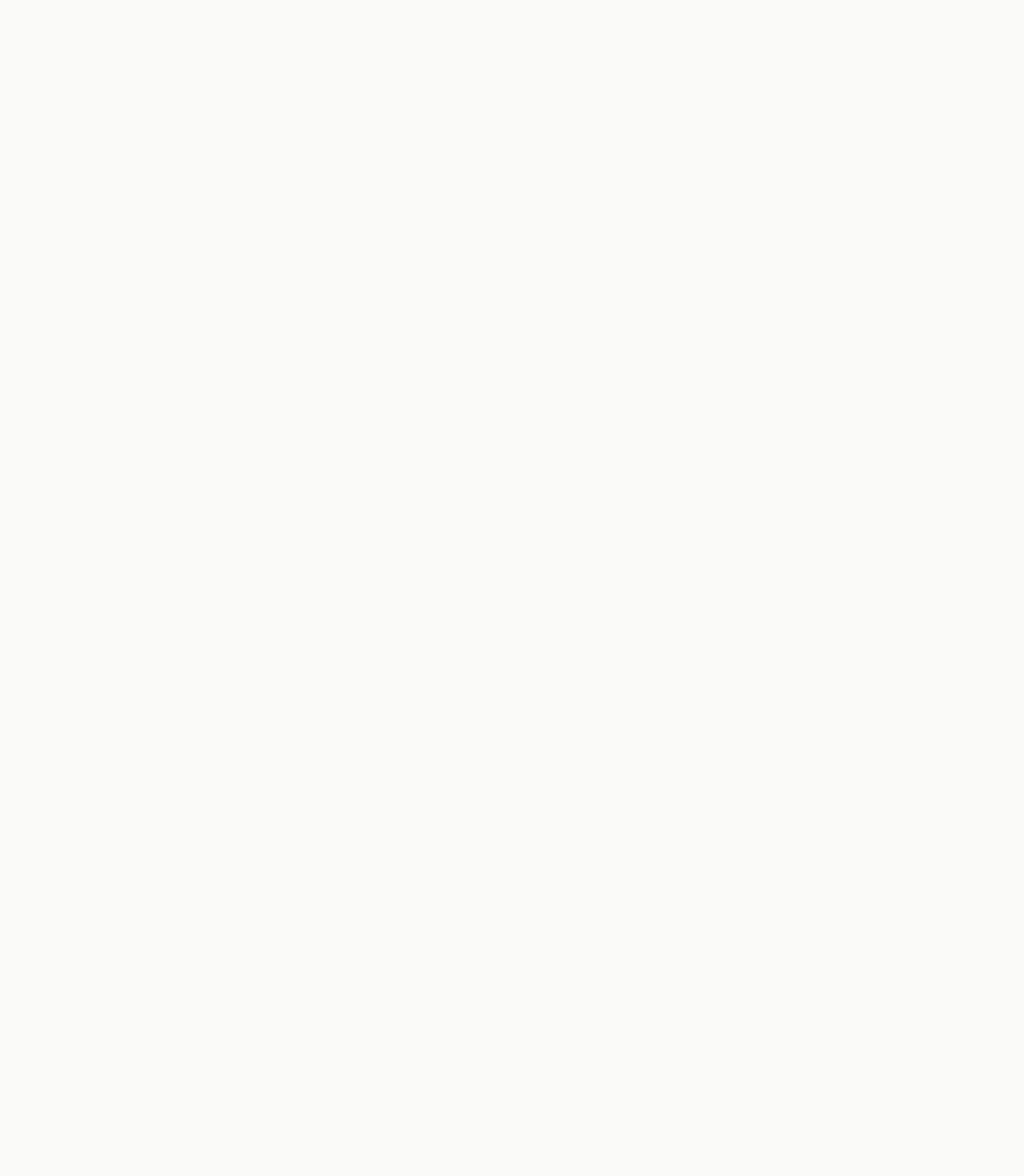
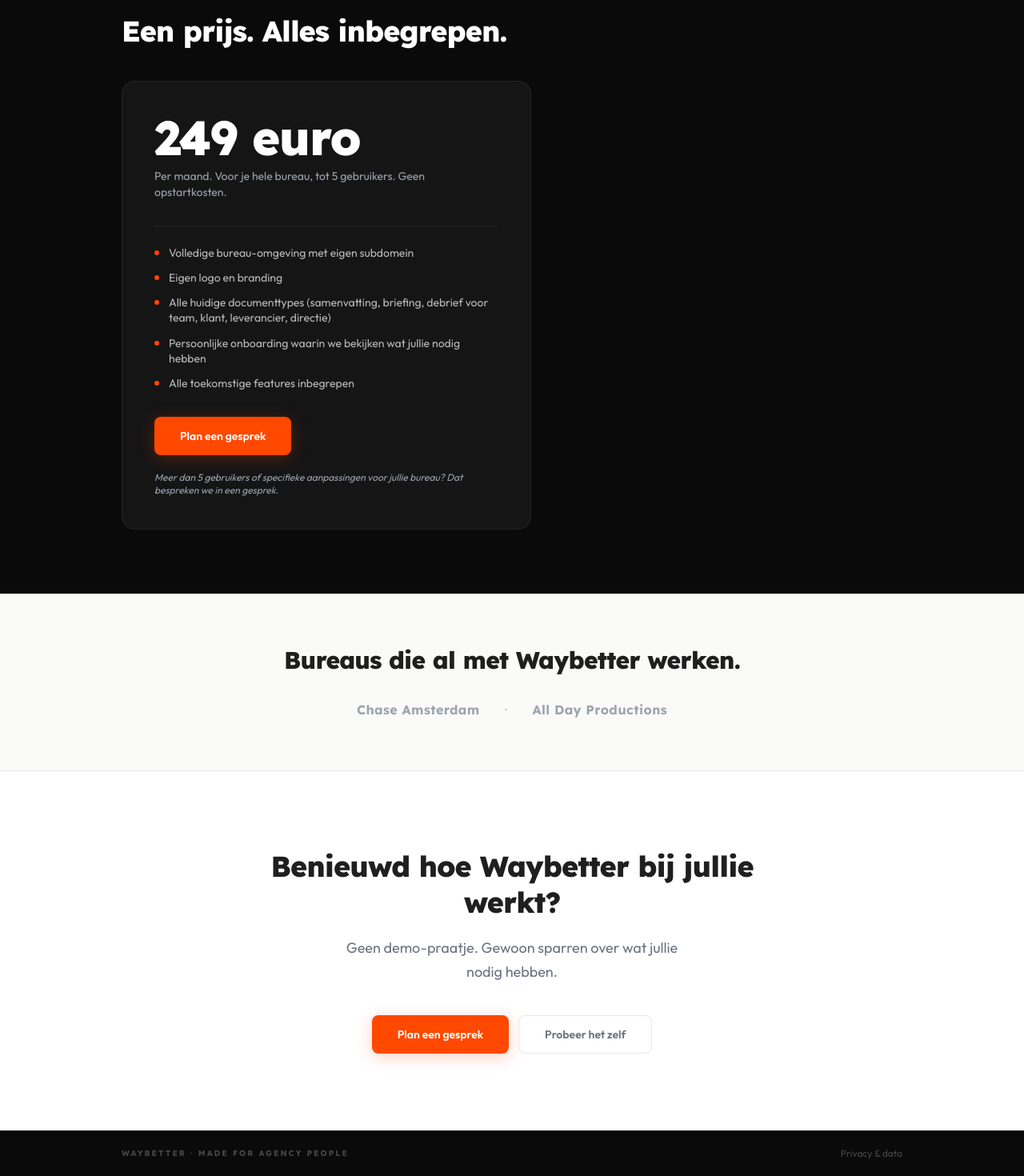
Before and after one commit to caesarbrandpower/oyaa, a Next.js app: page / in a window 1280 px wide. Shown: the part 4468-5938 px from the top of the page at 80% size. Before the commit the page ends 4403 px from the top, so only its background shows below. Built offline with nearby package versions, Linux system fonts and the light colour scheme.

Commit message:
feat: complete sales page with prijs, bewijs, slot-cta and footer

```diff
--- a/app/page.js
+++ b/app/page.js
@@ -318,6 +318,102 @@ export default function HomePage() {
           </div>
         </div>
       </section>
+
+      {/* PRIJS */}
+      <section className="bg-dark border-t border-dark-border">
+        <div className="max-w-5xl mx-auto px-6 py-20">
+          <h2 className="font-[family-name:var(--font-lexend)] text-3xl md:text-4xl font-extrabold text-white leading-tight tracking-tight mb-10">
+            Een prijs. Alles inbegrepen.
+          </h2>
+          <div className="bg-dark-card border border-dark-border rounded-2xl p-8 md:p-10 max-w-lg">
+            <div className="font-[family-name:var(--font-lexend)] text-5xl md:text-6xl font-extrabold text-white tracking-tight mb-2">
+              249 euro
+            </div>
+            <p className="text-text-muted text-sm mb-8">
+              Per maand. Voor je hele bureau, tot 5 gebruikers. Geen opstartkosten.
+            </p>
+            <ul className="border-t border-dark-border pt-6 space-y-3 mb-8">
+              {[
+                'Volledige bureau-omgeving met eigen subdomein',
+                'Eigen logo en branding',
+                'Alle huidige documenttypes (samenvatting, briefing, debrief voor team, klant, leverancier, directie)',
+                'Persoonlijke onboarding waarin we bekijken wat jullie nodig hebben',
+                'Alle toekomstige features inbegrepen',
+              ].map((item) => (
+                <li key={item} className="flex items-start gap-3 text-sm text-white/70 leading-snug">
+                  <span className="mt-1.5 shrink-0 w-1.5 h-1.5 rounded-full bg-orange" />
+                  {item}
+                </li>
+              ))}
+            </ul>
+            <a
+              href={CTA_HREF}
+              className="h-12 px-8 bg-orange text-white rounded-lg text-sm font-semibold transition-all hover:bg-orange-hover shadow-orange hover:shadow-[0_6px_24px_rgba(255,72,0,0.3)] active:scale-[0.98] inline-flex items-center"
+            >
+              Plan een gesprek
+            </a>
+            <p className="mt-5 text-text-muted text-xs italic">
+              Meer dan 5 gebruikers of specifieke aanpassingen voor jullie bureau? Dat bespreken we in een gesprek.
+            </p>
+          </div>
+        </div>
+      </section>
+
+      {/* BEWIJS */}
+      <section className="bg-warm border-t border-border">
+        <div className="max-w-5xl mx-auto px-6 py-16 text-center">
+          <h2 className="font-[family-name:var(--font-lexend)] text-2xl md:text-3xl font-extrabold text-text tracking-tight mb-8">
+            Bureaus die al met Waybetter werken.
+          </h2>
+          <div className="flex items-center justify-center gap-8 flex-wrap">
+            <span className="font-[family-name:var(--font-lexend)] text-base font-bold text-text-muted tracking-wide">
+              Chase Amsterdam
+            </span>
+            <span className="text-text-muted text-sm">·</span>
+            <span className="font-[family-name:var(--font-lexend)] text-base font-bold text-text-muted tracking-wide">
+              All Day Productions
+            </span>
+          </div>
+        </div>
+      </section>
+
+      {/* SLOT CTA */}
+      <section className="bg-white border-t border-border">
+        <div className="max-w-3xl mx-auto px-6 py-24 text-center">
+          <h2 className="font-[family-name:var(--font-lexend)] text-3xl md:text-4xl font-extrabold text-text leading-tight tracking-tight mb-5">
+            Benieuwd hoe Waybetter bij jullie werkt?
+          </h2>
+          <p className="text-text-sec text-base md:text-lg leading-relaxed mb-10 max-w-md mx-auto">
+            Geen demo-praatje. Gewoon sparren over wat jullie nodig hebben.
+          </p>
+          <div className="flex flex-col sm:flex-row gap-3 justify-center">
+            <a
+              href={CTA_HREF}
+              className="h-12 px-8 bg-orange text-white rounded-lg text-sm font-semibold transition-all hover:bg-orange-hover shadow-orange hover:shadow-[0_6px_24px_rgba(255,72,0,0.3)] active:scale-[0.98] inline-flex items-center justify-center"
+            >
+              Plan een gesprek
+            </a>
+            <Link
+              href="/probeer"
+              className="h-12 px-8 border-[1.5px] border-border text-text-sec rounded-lg text-sm font-semibold transition-all hover:border-text-muted hover:text-text inline-flex items-center justify-center"
+            >
+              Probeer het zelf
+            </Link>
+          </div>
+        </div>
+      </section>
+
+      {/* FOOTER */}
+      <footer className="bg-dark border-t border-dark-border">
+        <div className="max-w-5xl mx-auto px-6 py-5 flex items-center justify-between">
+          <span className="font-[family-name:var(--font-lexend)] text-[10px] font-bold tracking-[0.2em] uppercase text-white/25">
+            WAYBETTER · MADE FOR AGENCY PEOPLE
+          </span>
+          <Link href="/privacy" className="text-white/25 text-xs hover:text-white/50 transition-colors">
+            Privacy &amp; data
+          </Link>
+        </div>
+      </footer>
     </>
   )
 }
```
